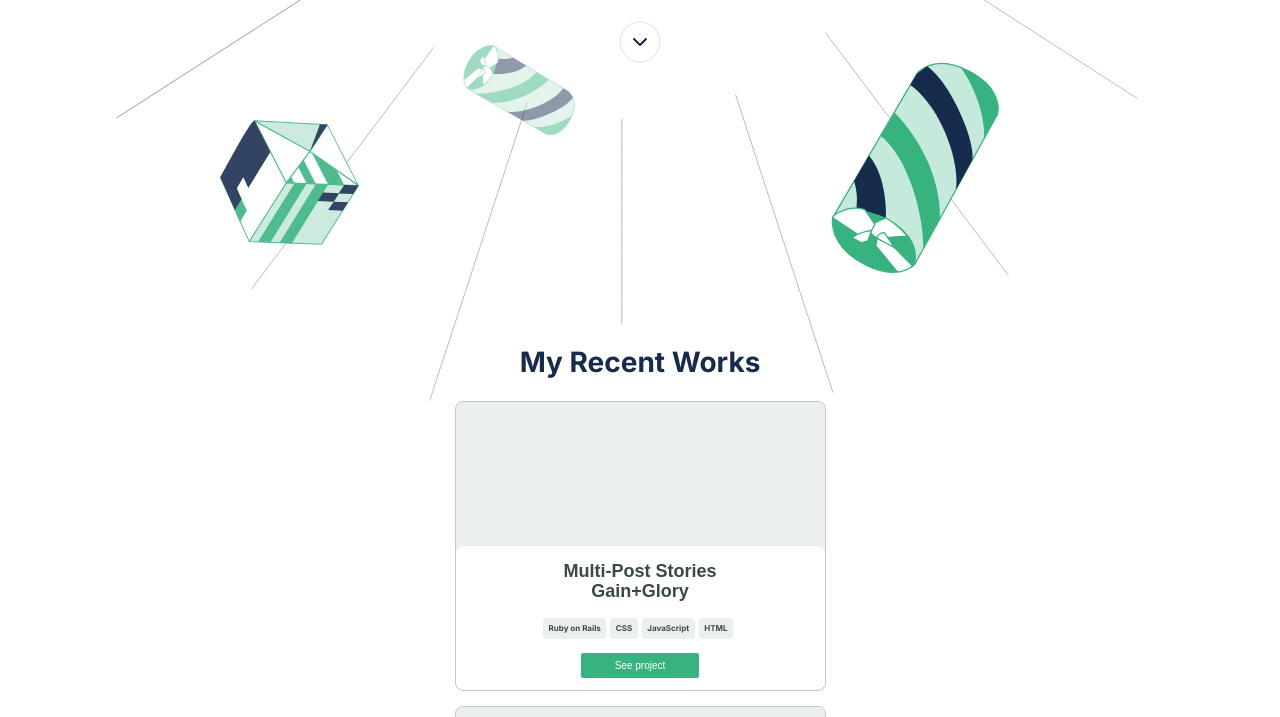
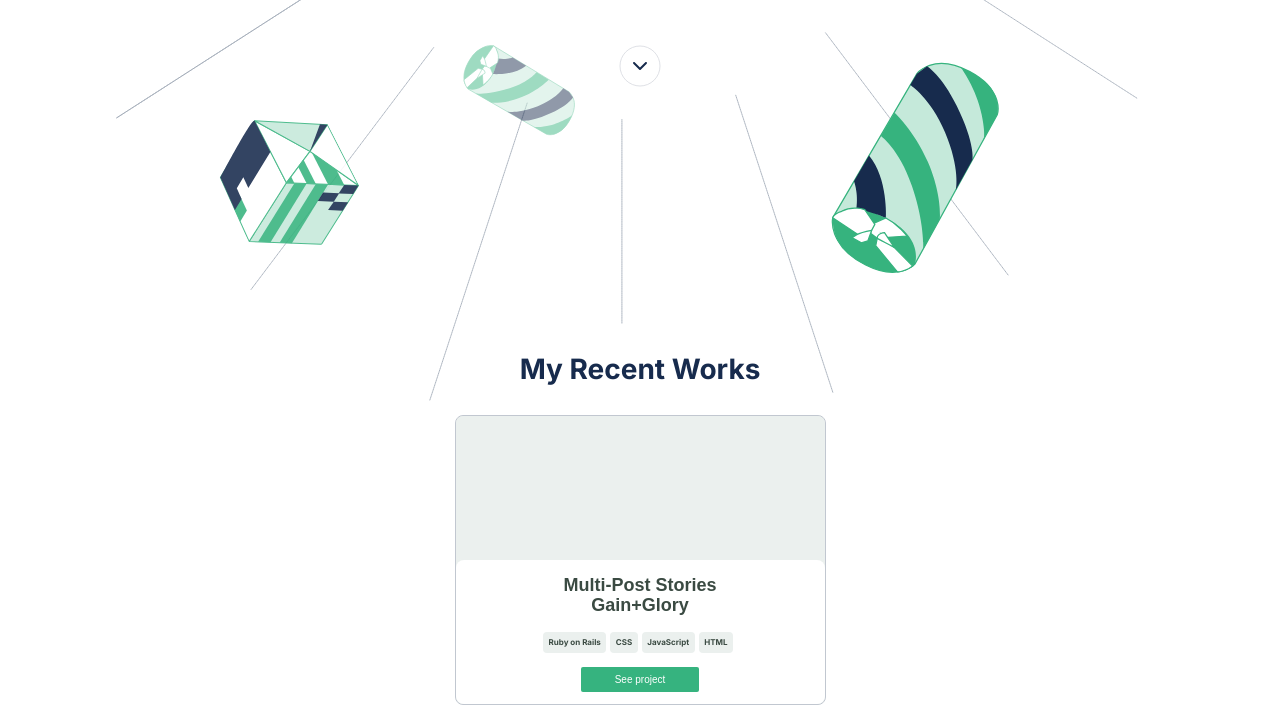
Before and after one commit to BHObserver/portfolio, a website: page index.html in a window 1280 px wide. Shown: the part 521-1238 px from the top of the page. Drawn offline with Linux system fonts and the light colour scheme.

Commit message:
Update desktop-styles.css

```diff
--- a/styles/desktop-styles.css
+++ b/styles/desktop-styles.css
@@ -338,7 +338,7 @@
     font-family: 'Inter', sans-serif;
     font-style: normal;
     font-weight: 700;
-    line-height: 1.3em;
+    line-height: 1.8em;
     margin: 0;
   }
 
```
